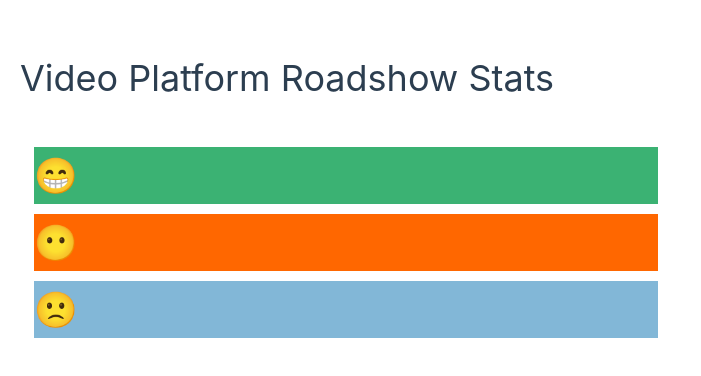
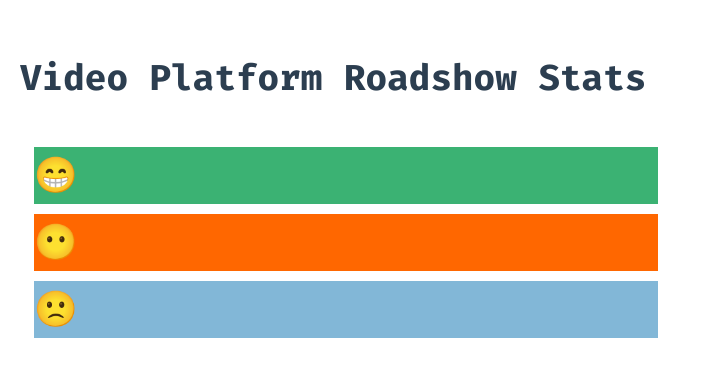
Before and after one commit to namratasiv/vue-feedback-display, a Vue app: page / in a window 1280 px wide. Shown: the top 376 px of the page, without its empty margins (0-701 px from the left). Built offline with nearby package versions, Linux system fonts and the light colour scheme; no server answers.

Commit message:
Add files via upload

```diff
--- a/src/assets/base.css
+++ b/src/assets/base.css
@@ -1,4 +1,7 @@
 /* color palette from <https://github.com/vuejs/theme> */
+
+@import url('https://fonts.googleapis.com/css2?family=Fira+Code:wght@700&display=swap');
+
 :root {
   --vt-c-white: #ffffff;
   --vt-c-white-soft: #f8f8f8;
@@ -66,19 +69,7 @@
     color 0.5s,
     background-color 0.5s;
   line-height: 1.6;
-  font-family:
-    Inter,
-    -apple-system,
-    BlinkMacSystemFont,
-    'Segoe UI',
-    Roboto,
-    Oxygen,
-    Ubuntu,
-    Cantarell,
-    'Fira Sans',
-    'Droid Sans',
-    'Helvetica Neue',
-    sans-serif;
+  font-family: 'Fira Code', monospace;
   font-size: x-large;
   text-rendering: optimizeLegibility;
   -webkit-font-smoothing: antialiased;
@@ -127,6 +118,7 @@
 
 footer{
   margin-bottom: 200px;
+  align-items: end;
 }
 
 .panel {
```
